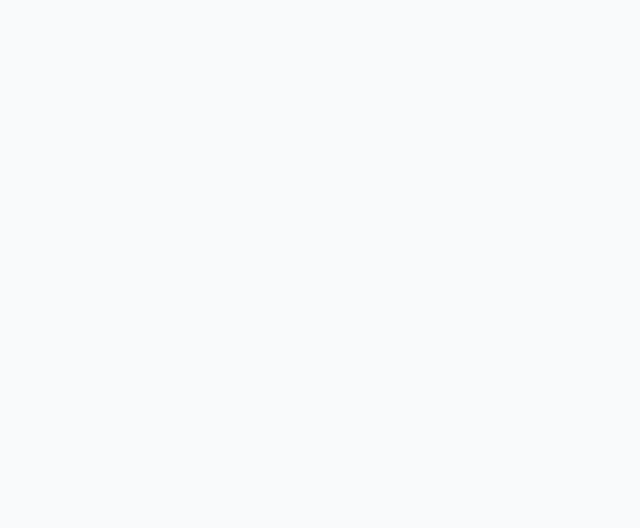
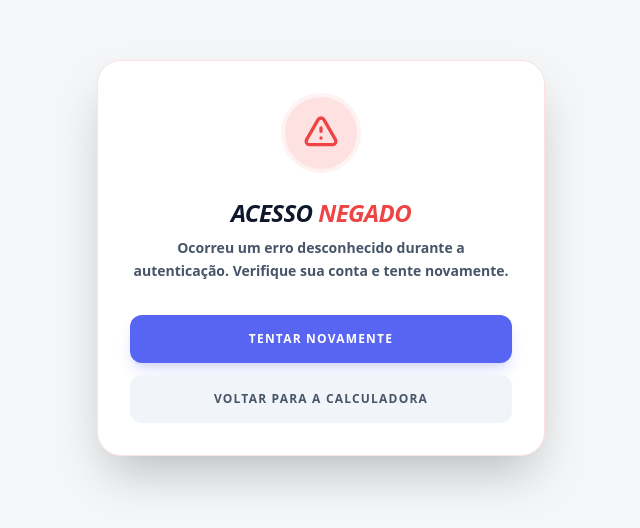
Before and after one commit to imlokdev/alta-repair-calc, a Vue app: page /auth/error in a window 1280 px wide. Before the commit this address had no page. Shown: the part 142-670 px from the top of the page, without its empty margins (319-959 px from the left). Built offline with nearby package versions, Linux system fonts and the light colour scheme.

Commit message:
feat: adicionar uma tela de fallback

```diff
--- a/src/router/index.ts
+++ b/src/router/index.ts
@@ -1,6 +1,7 @@
 import { createRouter, createWebHistory } from 'vue-router'
 import CalculatorHome from '../views/CalculatorHome.vue'
 import AuthCallback from '../views/AuthCallback.vue'
+import AuthError from '../views/AuthError.vue'
 
 const router = createRouter({
   history: createWebHistory(),
@@ -14,6 +15,11 @@ const router = createRouter({
       path: '/auth/callback',
       name: 'AuthCallback',
       component: AuthCallback
+    },
+    {
+      path: '/auth/error',
+      name: 'AuthError',
+      component: AuthError
     }
   ]
 })
--- /dev/null
+++ b/src/views/AuthError.vue
@@ -0,0 +1,63 @@
+<script setup lang="ts">
+import { computed } from 'vue'
+import { useRoute, useRouter } from 'vue-router'
+
+const route = useRoute()
+const router = useRouter()
+
+// Extrai a mensagem da URL e decodifica (ex: %20 vira espaço)
+const errorMessage = computed(() => {
+  const msg = route.query.message as string
+  return msg
+    ? decodeURIComponent(msg)
+    : 'Ocorreu um erro desconhecido durante a autenticação. Verifique sua conta e tente novamente.'
+})
+
+const handleTryAgain = () => {
+  const apiUrl = import.meta.env.VITE_API_URL || 'http://localhost:3000'
+  window.location.href = `${apiUrl}/auth/calculator/discord`
+}
+
+const handleGoHome = () => {
+  router.replace('/')
+}
+</script>
+
+<template>
+  <div class="min-h-screen w-full flex items-center justify-center bg-[#f4f6f8] dark:bg-[#0b0e14] p-4 transition-colors">
+    <div class="max-w-md w-full bg-white dark:bg-[#151822] rounded-3xl shadow-2xl border border-red-100 dark:border-red-900/30 p-8 flex flex-col items-center text-center">
+
+      <!-- Ícone de Alerta -->
+      <div class="w-20 h-20 rounded-full bg-red-100 dark:bg-red-500/10 flex items-center justify-center mb-6 border-4 border-red-50 dark:border-red-500/20">
+        <svg xmlns="http://www.w3.org/2000/svg" class="h-10 w-10 text-red-500" fill="none" viewBox="0 0 24 24" stroke="currentColor">
+          <path stroke-linecap="round" stroke-linejoin="round" stroke-width="2" d="M12 9v2m0 4h.01m-6.938 4h13.856c1.54 0 2.502-1.667 1.732-3L13.732 4c-.77-1.333-2.694-1.333-3.464 0L3.34 16c-.77 1.333.192 3 1.732 3z" />
+        </svg>
+      </div>
+
+      <h1 class="text-2xl font-black italic text-slate-900 dark:text-white uppercase tracking-tight mb-2">
+        Acesso <span class="text-red-500">Negado</span>
+      </h1>
+
+      <p class="text-sm font-semibold text-slate-600 dark:text-gray-400 mb-8 leading-relaxed">
+        {{ errorMessage }}
+      </p>
+
+      <div class="flex flex-col w-full gap-3">
+        <button
+          @click="handleTryAgain"
+          class="cursor-pointer w-full py-4 rounded-xl font-black text-xs uppercase tracking-widest text-white bg-[#5865F2] hover:bg-[#4752C4] transition shadow-lg shadow-[#5865F2]/20"
+        >
+          Tentar Novamente
+        </button>
+
+        <button
+          @click="handleGoHome"
+          class="cursor-pointer w-full py-4 rounded-xl font-bold text-xs uppercase tracking-widest text-slate-600 dark:text-gray-400 bg-slate-100 dark:bg-[#1e2330] hover:bg-slate-200 dark:hover:bg-gray-800 transition"
+        >
+          Voltar para a Calculadora
+        </button>
+      </div>
+
+    </div>
+  </div>
+</template>
```
